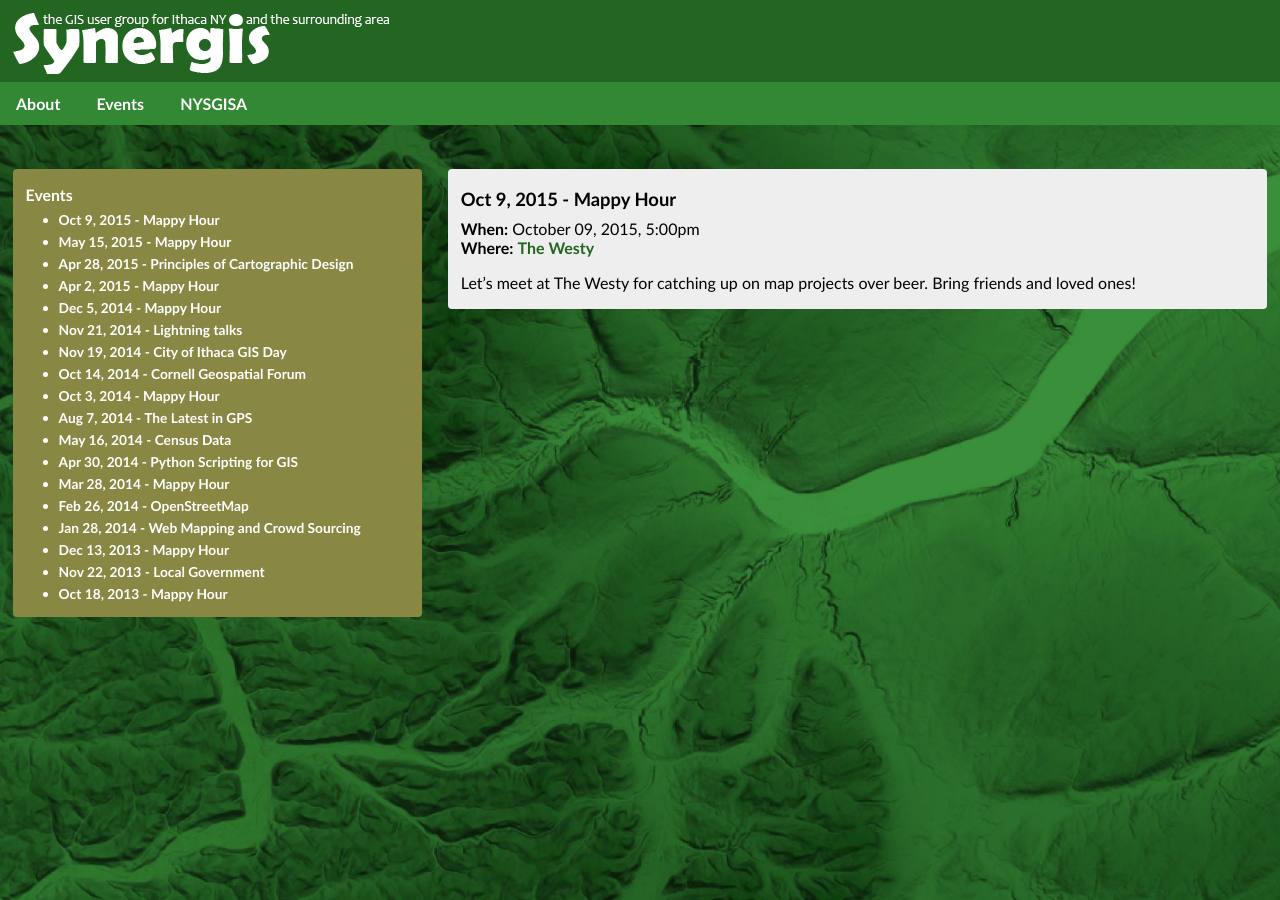
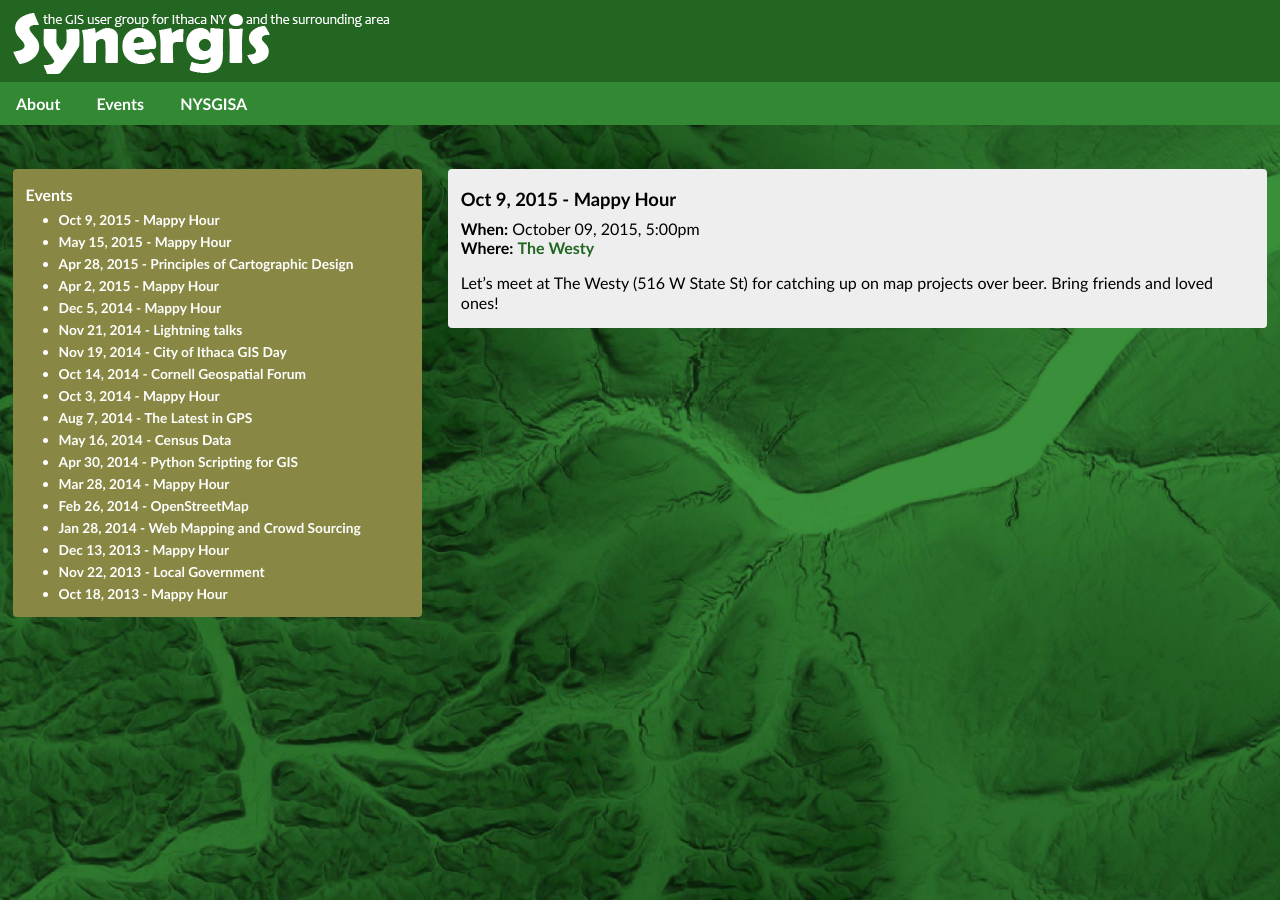
Before and after one commit to synergis-ny/synergis-ny.github.io, a Jekyll site: the page built from events/_posts/2015-10-09-mappy-hour.md, in a window 1280 px wide. Built offline with Jekyll 4.4.1, drawn with Linux system fonts in a browser that asks for light colours.

Commit message:
Update 2015-10-09-mappy-hour.md

```diff
--- a/events/_posts/2015-10-09-mappy-hour.md
+++ b/events/_posts/2015-10-09-mappy-hour.md
@@ -7,4 +7,4 @@ time: 5:00pm
 category: events
 ---
 
-Let's meet at The Westy for catching up on map projects over beer.  Bring friends and loved ones!
+Let's meet at The Westy (516 W State St) for catching up on map projects over beer.  Bring friends and loved ones!
```
